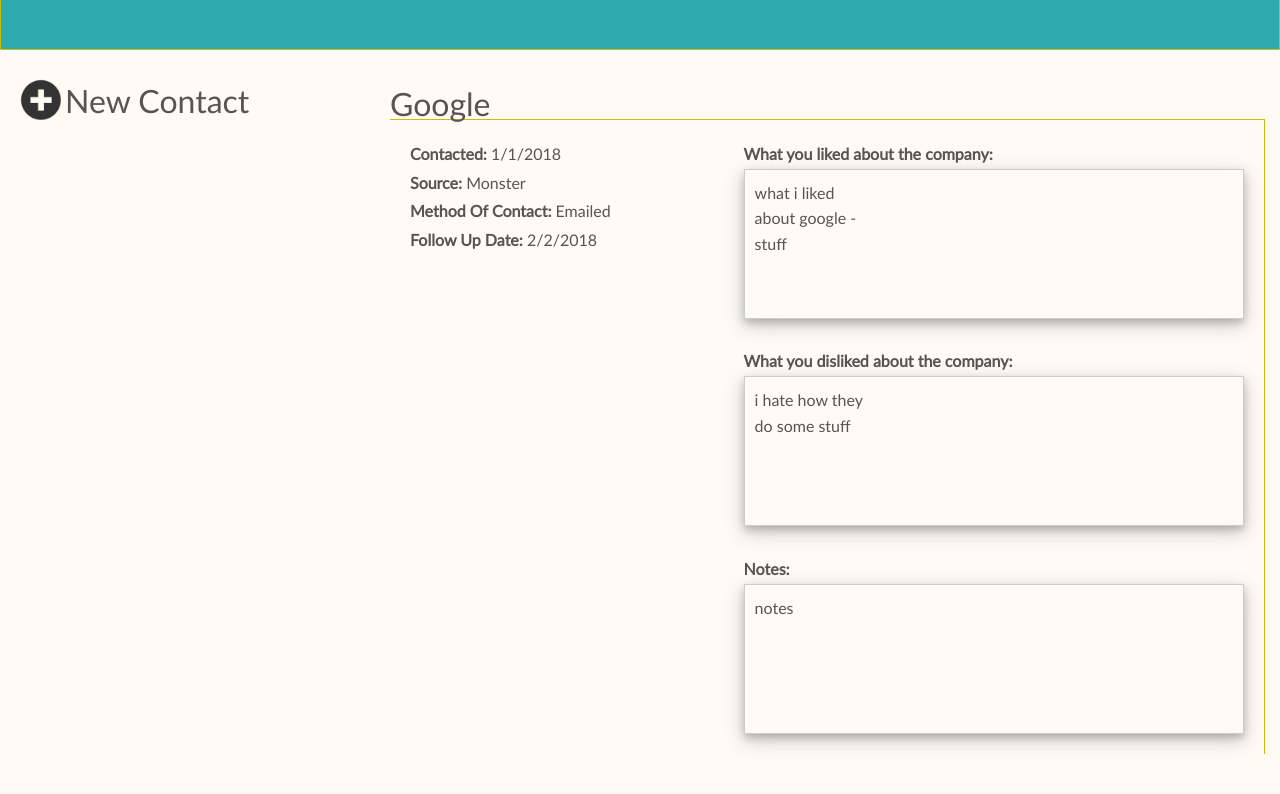
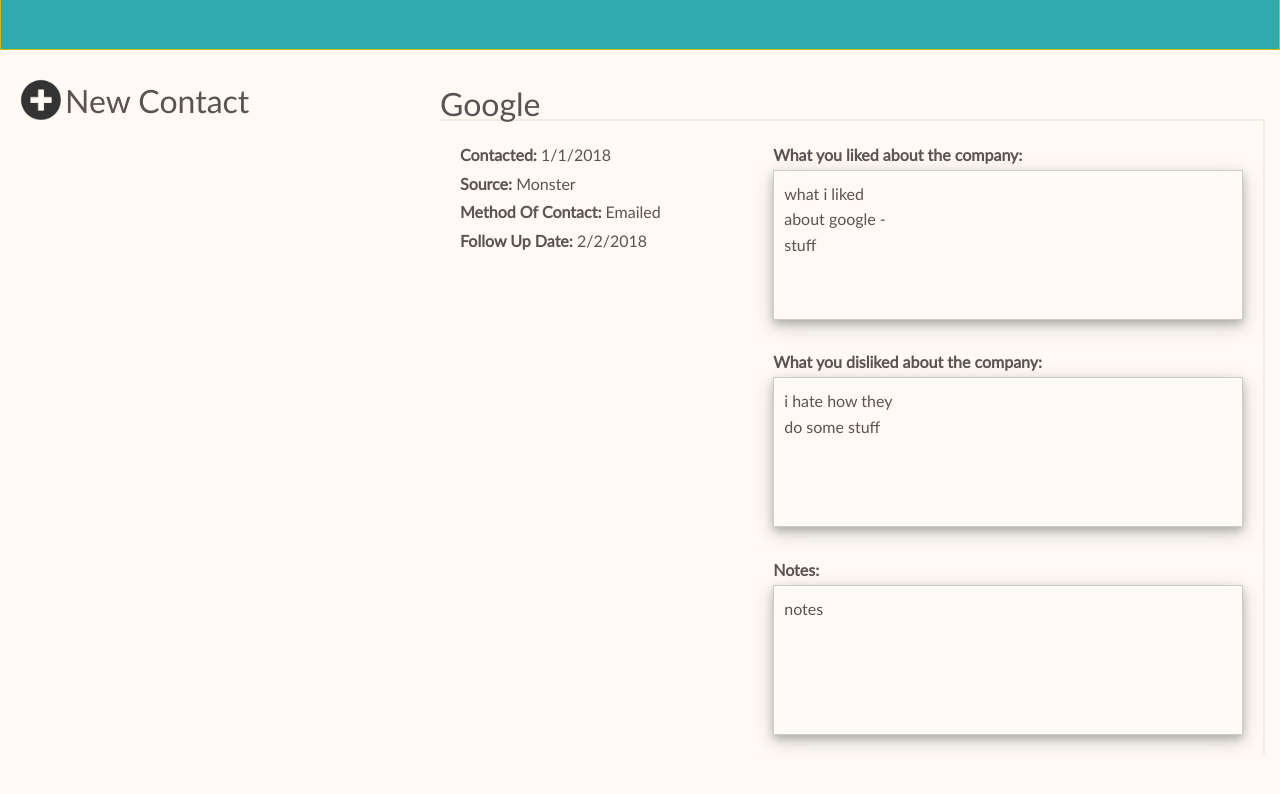
Before and after one commit to BeneventoFrank/JobTracker, a React (Create React App) app in the folder apptracker/: page / in a window 1280 px wide. Shown: the top 794 px of the page. Built offline with nearby package versions, Linux system fonts and the light colour scheme.

Commit message:
changed the colors some, and ajusted the padding.

```diff
--- a/apptracker/src/static/css/index.css
+++ b/apptracker/src/static/css/index.css
@@ -184,16 +184,20 @@
   margin: 0 auto;
   margin-bottom: 40px;
   line-height: 1.8rem;
+  display: flex;
+  padding-left: 50px;
+  flex-direction: column;
 }
 .job-card-container .job-card-company {
   font-size: 2rem;
-  border-bottom: 1px solid #CCBC0C;
+  border-bottom: 2px solid #efeee3;
 }
 .job-card-container .job-card-details {
   display: flex;
   width: 100%;
-  border-right: 1px solid #CCBC0C;
+  border-right: 2px solid #efeee3;
   padding: 20px;
+  justify-content: space-between;
 }
 .job-card-container .job-card-details .job-text-data {
   width: 40%;
@@ -248,8 +252,9 @@
   flex-direction: column;
   justify-content: space-around;
   min-height: 700px;
-  padding-left: 50px;
-  padding-right: 50px;
+  padding: 15px;
+  border-radius: 3px;
+  background-color: #efeee3;
 }
 .frmAddJobApplication .frmAddJobAppHeader {
   font-size: 2rem;
--- a/apptracker/src/static/less/job.less
+++ b/apptracker/src/static/less/job.less
@@ -4,16 +4,21 @@
     margin:0 auto;
     margin-bottom:40px;
     line-height: 1.8rem;
+    display: flex;
+    padding-left:50px;
+    flex-direction: column;
 
     .job-card-company{
         font-size:2rem;
-        border-bottom: 1px solid @yellowAccentColor;
+        border-bottom:2px solid @frmBgColor;
     }
     .job-card-details{
         display: flex;
         width: 100%;
-        border-right:1px solid @yellowAccentColor;
+        border-right:2px solid @frmBgColor;
         padding:20px;
+        justify-content: space-between;
+
 
         .job-text-data{
             width: 40%;
--- a/apptracker/src/static/less/variables.less
+++ b/apptracker/src/static/less/variables.less
@@ -4,4 +4,5 @@
 @headerColor:#5A5353;
 @buttonColor:#30ABAD;
 @redColor:#D61D36;
+@frmBgColor:#efeee3;
 @menuHeight:50px;
```
Also changed, not shown: apptracker/src/static/less/inputForm.less (+6 -2 lines).
